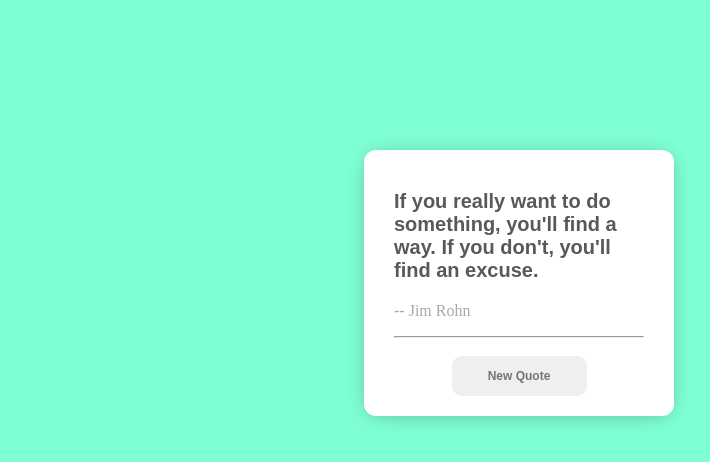
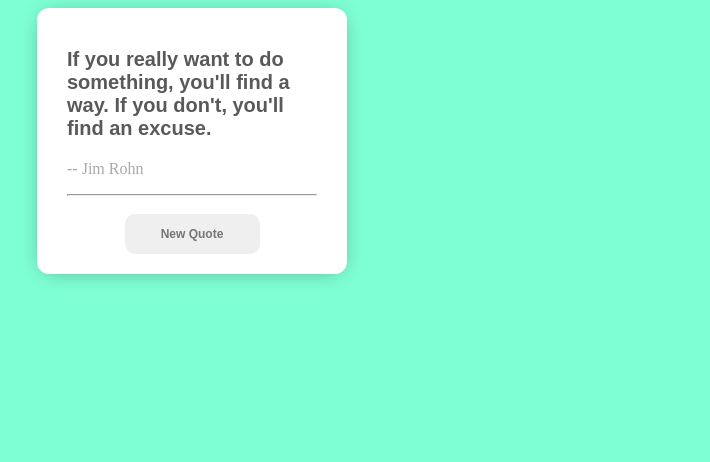
Before and after one commit to Amir-Ali-Khan/quotes, a plain HTML site: page index.html in a window 1280 px wide. Shown: the whole page, without its empty margins (121-831 px from the left). Drawn offline with Linux system fonts and the light colour scheme; a web font is replaced by a local one.

Commit message:
Update style.css

```diff
--- a/style.css
+++ b/style.css
@@ -9,9 +9,8 @@ body{
     height: fit-content;
     width: 250px;
     border-radius:12px ;
-    margin: auto;
+    margin: auto 150px;
     padding: 20px 30px;
-    margin-top: 150px;
     -webkit-box-shadow: 0px 2px 22px -7px rgba(0,0,0,0.4);
     -moz-box-shadow: 0px 2px 22px -7px rgba(0,0,0,0.4);
     box-shadow: 0px 2px 22px -7px rgba(0,0,0,0.4);
```
